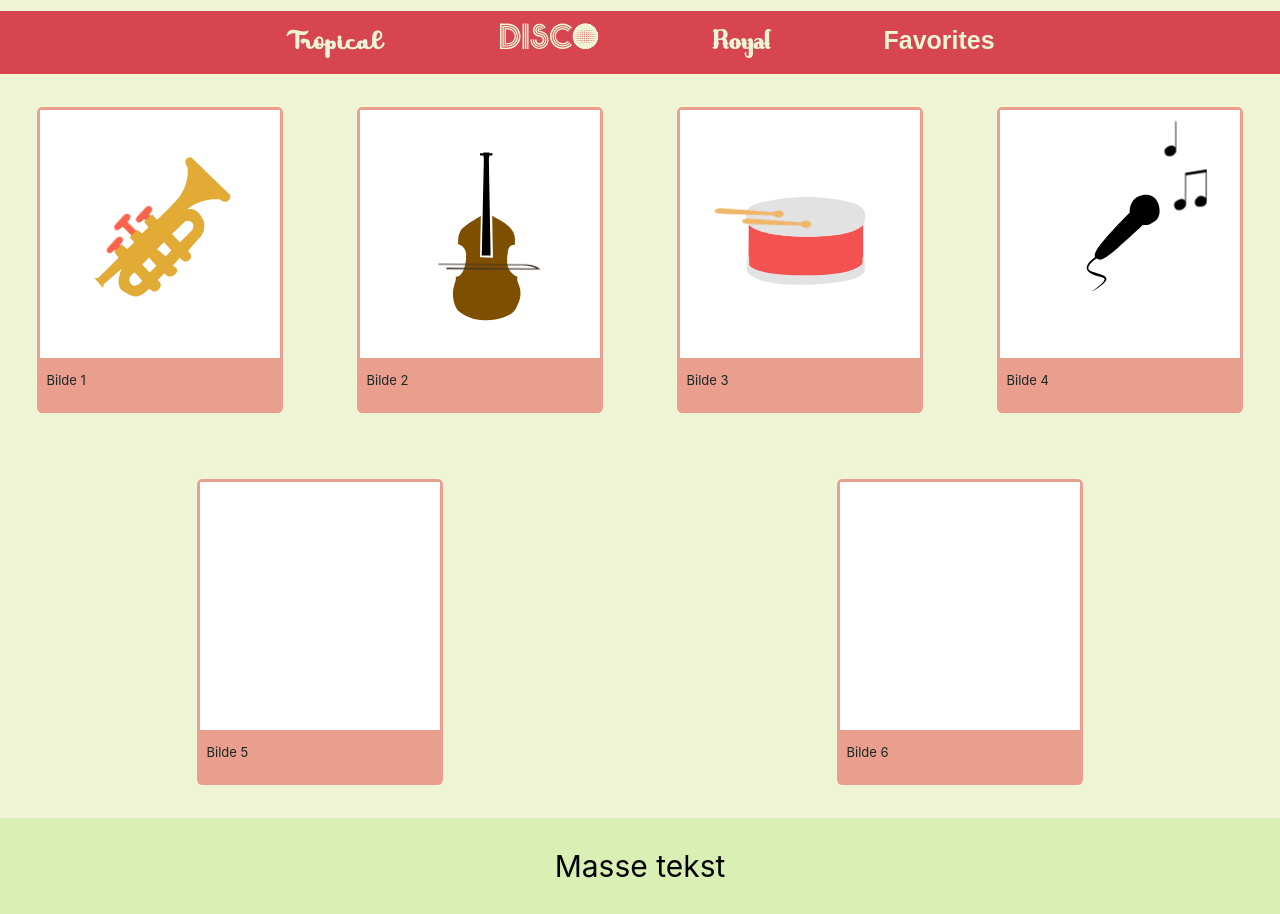
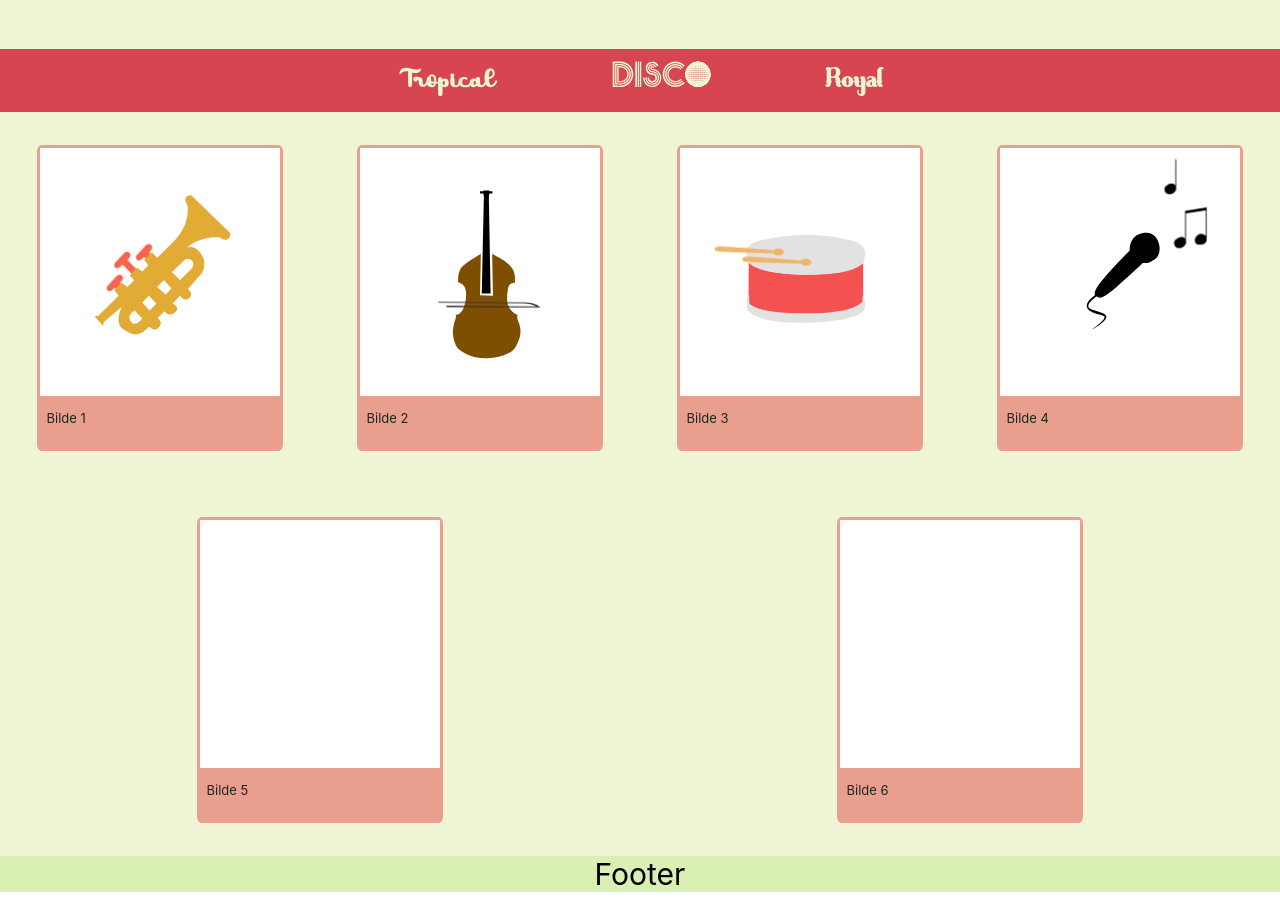
Before and after one commit to magnhan/gallery, a React (Create React App) app in the folder gallery/: page /#/ in a window 1280 px wide. Shown: the part 165-1079 px from the top of the page. After the commit the page ends 1057 px from the top, so only its background shows below. Built offline with nearby package versions, Linux system fonts and the light colour scheme.

Commit message:
added favorites_button
#1

```diff
--- a/gallery/src/App.tsx
+++ b/gallery/src/App.tsx
@@ -9,12 +9,14 @@ import Footer from "./components/Footer";
 import Theme1 from "./components/Theme1";
 import Theme2 from "./components/Theme2";
 import Theme3 from "./components/Theme3";
-import Favorites from "./components/Favorites";
+import Favorites from "./components/Favorites/Favorites";
+import FavoritesButton from "./components/Favorites/FavoritesButton";
 
 export default function App() {
   return (
     <HashRouter>
       <div className="grid-container">
+        <FavoritesButton />
         <Header />
         <Menu />
         <div className="contentDiplayed">
--- a/gallery/src/components/Favorites.tsx
+++ /dev/null
@@ -1,5 +0,0 @@
-import React from "react";
-
-export default function Favorites() {
-  return <div className="Favorites">favoritter</div>;
-}
--- /dev/null
+++ b/gallery/src/components/Favorites/Favorites.tsx
@@ -0,0 +1,9 @@
+import React from "react";
+
+export default function Favorites() {
+  return (
+    <div className="Favorites">
+      <p>Hei</p>
+    </div>
+  );
+}
--- /dev/null
+++ b/gallery/src/components/Favorites/FavoritesButton.css
@@ -0,0 +1,32 @@
+.click {
+  font-size: 33px;
+  color: rgba(0, 0, 0, 0.5);
+  width: 38px;
+  height: 38px;
+  margin: 0 auto;
+  position: relative;
+  cursor: pointer;
+}
+
+.click span {
+  margin-left: 4px;
+  margin-top: 3px;
+  z-index: 999;
+  position: absolute;
+}
+
+span:hover {
+  opacity: 0.8;
+}
+
+span:active {
+  transform: scale(0.93, 0.93) translateY(2px);
+}
+
+.active span {
+  color: #f5cc27;
+}
+
+* {
+  transition: all 0.32s ease;
+}
--- /dev/null
+++ b/gallery/src/components/Favorites/FavoritesButton.tsx
@@ -0,0 +1,16 @@
+import React from "react";
+import { NavLink } from "react-router-dom";
+import "./FavoritesButton.css";
+
+export default function FavoritesButton() {
+  return (
+    <div>
+      <NavLink to="/Favorites">
+        <div className="click">
+          {" "}
+          <span className="fa fa-star-o"></span>
+        </div>
+      </NavLink>
+    </div>
+  );
+}
--- a/gallery/src/components/Footer.tsx
+++ b/gallery/src/components/Footer.tsx
@@ -1,9 +1,5 @@
 import React from "react";
 
 export default function Footer() {
-  return (
-    <div className="Footer">
-      <p>Masse tekst</p>
-    </div>
-  );
+  return <div className="Footer">Footer</div>;
 }
--- a/gallery/src/components/Menu/Menu.tsx
+++ b/gallery/src/components/Menu/Menu.tsx
@@ -8,22 +8,23 @@ export default function Menu() {
       <ul className="Header_Menu">
         <li>
           <NavLink to="/Theme1">
-            <button id ='Tropical' className="btn">Tropical</button>
-          </NavLink>
-        </li>
-        <li >
-          <NavLink to="/Theme2">
-            <button id ='Disco' className="btn">Disco</button>
-          </NavLink>
-        </li>
-        <li >
-          <NavLink to="/Theme3">
-            <button id ='Royal' className="btn">Royal</button>
+            <button id="Tropical" className="btn">
+              Tropical
+            </button>
           </NavLink>
         </li>
         <li>
-          <NavLink to="/Favorites">
-            <button className="btn">Favorites</button>
+          <NavLink to="/Theme2">
+            <button id="Disco" className="btn">
+              Disco
+            </button>
+          </NavLink>
+        </li>
+        <li>
+          <NavLink to="/Theme3">
+            <button id="Royal" className="btn">
+              Royal
+            </button>
           </NavLink>
         </li>
       </ul>
--- a/gallery/src/components/paintings/svg.css
+++ b/gallery/src/components/paintings/svg.css
@@ -1,5 +1,5 @@
 .SVG {
-  background-color: #EA9E8D;
+  background-color: #ea9e8d;
   height: 10em;
   width: 8em;
   padding: 0.1em;
@@ -12,6 +12,7 @@
   /* height: 8em;
   width: 8em; */
   background-color: white;
+  cursor: pointer;
 }
 
 .text {
@@ -21,7 +22,7 @@
   margin-block-end: 0.5em;
   margin-inline-start: 0.5em;
   margin-inline-end: 0.5em;
-  color: #1C2826;
+  color: #1c2826;
 }
 
 /* On screens that are 350px or less */
```
